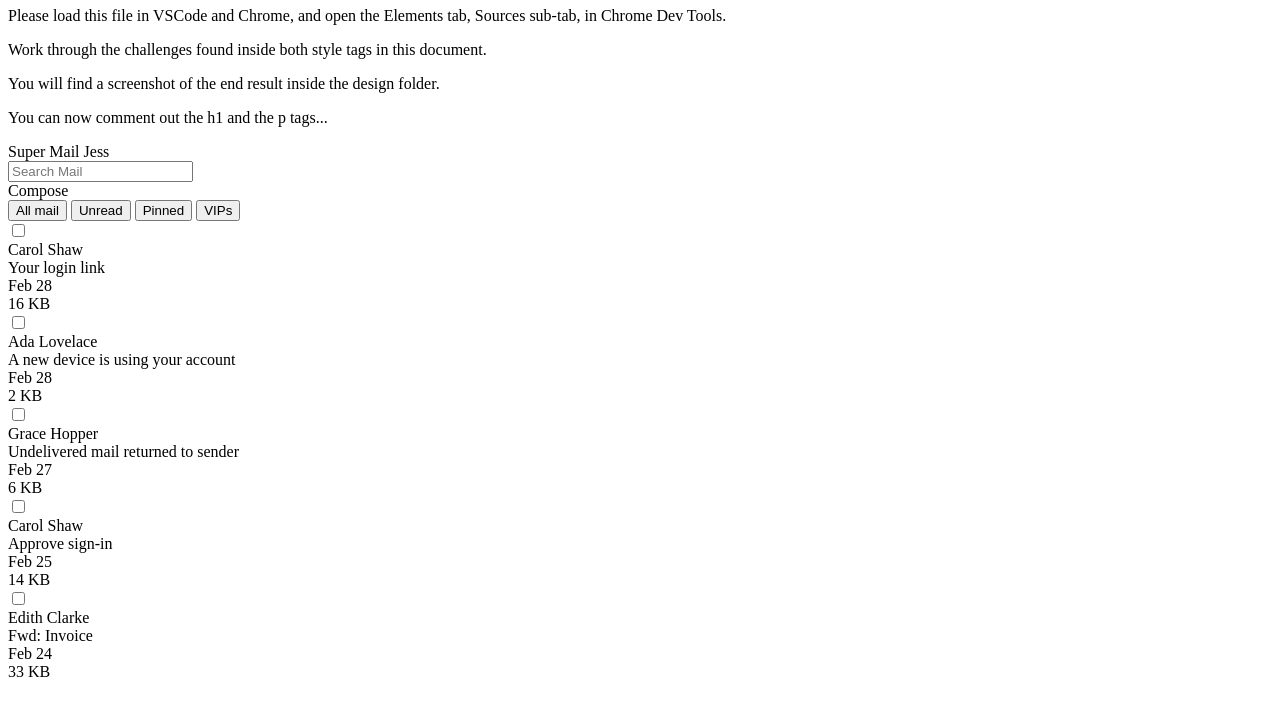
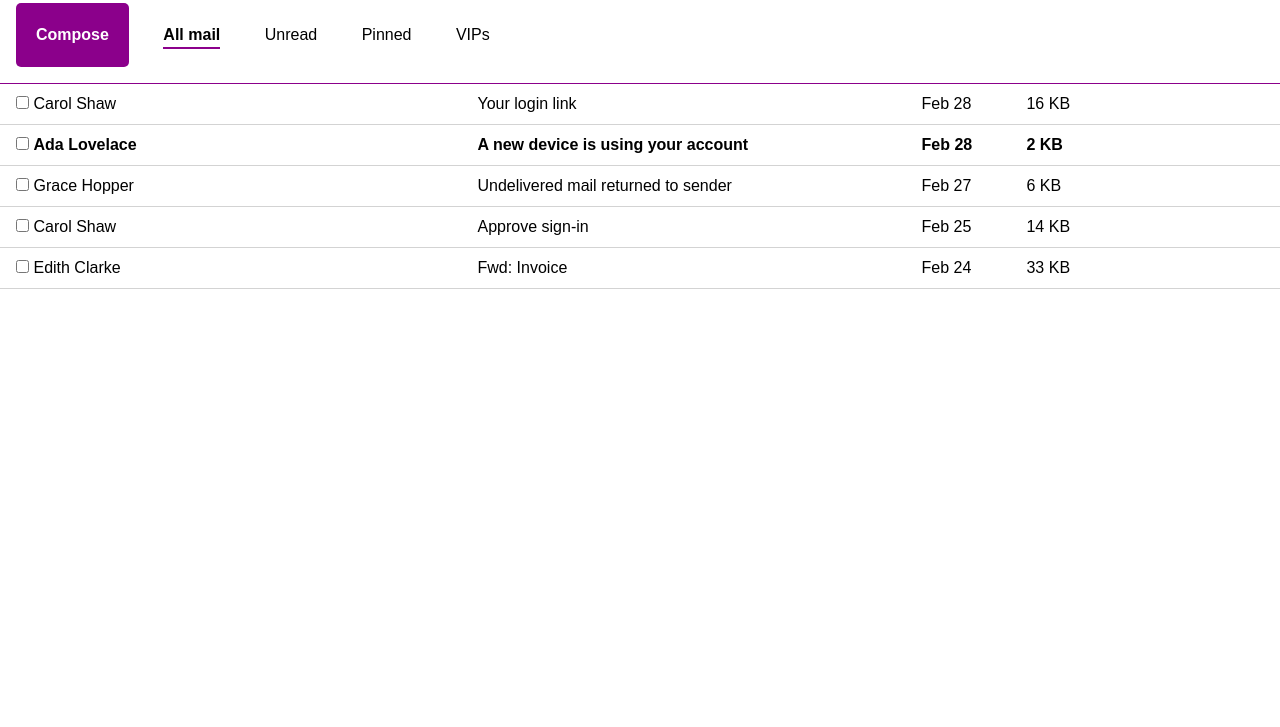
Before and after one commit to bloominstituteoftechnology/module-project-html-and-css-ii-angel33la, a plain HTML site: page index.html in a window 1280 px wide. Shown: the part 73-800 px from the top of the page. Drawn offline with Linux system fonts and the light colour scheme.

Commit message:
adding my work

```diff
--- a/index.html
+++ b/index.html
@@ -5,61 +5,165 @@
   <meta charset="UTF-8">
   <style>
     /* 👉 Task 1- Apply the reset found on this page: https://www.joshwcomeau.com/css/custom-css-reset/ */
-
+    /*
+  1. Use a more-intuitive box-sizing model.
+*/
+*, *::before, *::after {
+  box-sizing: border-box;
+}
+/*
+  2. Remove default margin
+*/
+* {
+  margin: 0;
+}
+/*
+  Typographic tweaks!
+  3. Add accessible line-height
+  4. Improve text rendering
+*/
+body {
+  line-height: 1.5;
+  -webkit-font-smoothing: antialiased;
+}
+/*
+  5. Improve media defaults
+*/
+img, picture, video, canvas, svg {
+  display: block;
+  max-width: 100%;
+}
+/*
+  6. Remove built-in form typography styles
+*/
+input, button, textarea, select {
+  font: inherit;
+}
+/*
+  7. Avoid text overflows
+*/
+p, h1, h2, h3, h4, h5, h6 {
+  overflow-wrap: break-word;
+}
+/*
+  8. Create a root stacking context
+*/
+#root, #__next {
+  isolation: isolate;
+}
   </style>
   <style>
     /* 👉 Task 2- Target the body element.
     Apply a font family of Arial to the body element.
     The font property is inherited by descendant (nested) elements. */
+    body {
+      font-family: Arial, Helvetica, sans-serif;
+    }
 
     /* 👉 Task 3- Target the element with id headerTop.
     Apply white color to the text, some padding using px or rem units, and a dark background color. */
-
+    #headerTop {
+      color: white;
+      padding: .95rem;
+      background-color: darkmagenta;
+    }
     /* 👉 Task 4- Target the divs that are directly nested underneath the id headerTop.
     Make them display as inline block, instead of block.
     This will make them render on the same line. */
-
+    #headerTop div, #headerBottom div {
+      display: inline-block;
+    }
     /* 👉 Task 5- Target the spans that are nested inside the id headerTop.
     Make them have some margin on the right.
     This will prevent the spans from crashing against one another. */
-
+    #headerTop div span {
+      margin-right: 35px;
+    }
     /* 👉 Task 6- Target the first span nested inside the element with id headerTop.
     Make it have a font weight of bold, and transform the text to uppercase. */
-
+    #headerTop div span:first-child {
+      font-weight: bold;
+      text-transform: uppercase;
+    }
     /* 👉 Task 7- Target the id headerBottom.
     Give it a bottom border of 1 pixel, solid gray, and a little bit of padding using px or rem units. */
-
+    #headerBottom {
+      border-bottom: 1px solid darkmagenta;
+      padding: 1rem;
+    }
     /* 👉 Task 8- Target the divs that are nested directly inside the element with id headerBottom.
     Make them display as inline block, instead of block.
     This will cause them to render on the same line.
-    You can consolidate this rule with the one on step. 4 */
+    You can consolidate this rule with the one on step. 4
+    line 73  */
 
     /* 👉 Task 9- Target the "Compose" button, although note it's a div instead an actual button.
     Give it color, bold text, background, padding, border radius, margin right, and a cursor of pointer. */
-
+    #headerBottom div:first-child {
+      color: #fff;
+      font-weight: bold;
+      background-color: darkmagenta;
+      padding: 20px;
+      border-radius: 5px;
+      margin-right: 30px;
+      cursor: pointer;
+    }
     /* 👉 Task 10- Research how to remove all the default styling of button elements.
     Target the button elements inside the element with id headerBottom.
     Remove all their styling, give them a bit of margin to the right, and a cursor of pointer. */
+    button {
+      background: none;
+	    color: inherit;
+	    border: none;
+	    padding: 0;
+	    font: inherit;
+	    cursor: pointer;
+	    outline: inherit;
+}
+
+#headerBottom div button {
+  margin-right: 40px;
+  cursor: pointer;
+}
 
     /* 👉 Task 11- Target the button element inside the id headerBottom that has a class of active
     Make the font weight be bolder, and add a bottom border of 2 pixels solid color (you choose the color).
     Add the class name to the "All mail" button. */
-
+.active {
+  font-weight: bolder;
+  border-bottom: 2px solid darkmagenta;
+}
     /* 👉 Task 12- Target all divs directly nested inside elements with a class of email,
     and make them display as inline-block elements.
     This will make each email render all its details in the same line*/
-
+.email>div {
+  display: inline-block;
+}
     /* 👉 Task 13- Target the elements with a class of email.
     Give them some padding, bigger padding to the left, and a bottom border of very light grey. */
-
+.email {
+  padding: .5rem;
+  padding-left: 1rem;
+  border-bottom: 1px solid lightgray;
+}
     /* 👉 Task 14- Target each div inside the element with a class of email.
     Make the email author and the email subject take 35% of the width of the parent element.
     Make the check, the date and the size take up 8% of the width of the parent element.
     This will arrange the details in visible columns. */
 
+.email-subject, .email-name {
+  width: 35%;
+}
+.email-date, .email-size {
+  width: 8%;
+}
+
+
     /* 👉 Task 15- Target the second email and have its font weight be bold.
     This will make it look "unread". */
-
+.email:nth-child(2) {
+  font-weight: bold;
+}
     /* Well done! Check the design file to make sure you are close enough. */
 
   </style>
@@ -68,11 +172,11 @@
 
 <body>
   <div id="instructions">
-    <h1>HTML & CSS II</h1>
+    <!-- <h1>HTML & CSS II</h1>
     <p>Please load this file in VSCode and Chrome, and open the Elements tab, Sources sub-tab, in Chrome Dev Tools.</p>
     <p>Work through the challenges found inside both style tags in this document.</p>
     <p>You will find a screenshot of the end result inside the design folder.</p>
-    <p>You can now comment out the h1 and the p tags...</p>
+    <p>You can now comment out the h1 and the p tags...</p>-->
   </div>
   <div>
     <header>
@@ -88,7 +192,7 @@
       <div id="headerBottom">
         <div>Compose</div>
         <div>
-          <button>All mail</button>
+          <button class="active">All mail</button>
           <button>Unread</button>
           <button>Pinned</button>
           <button>VIPs</button>
```
